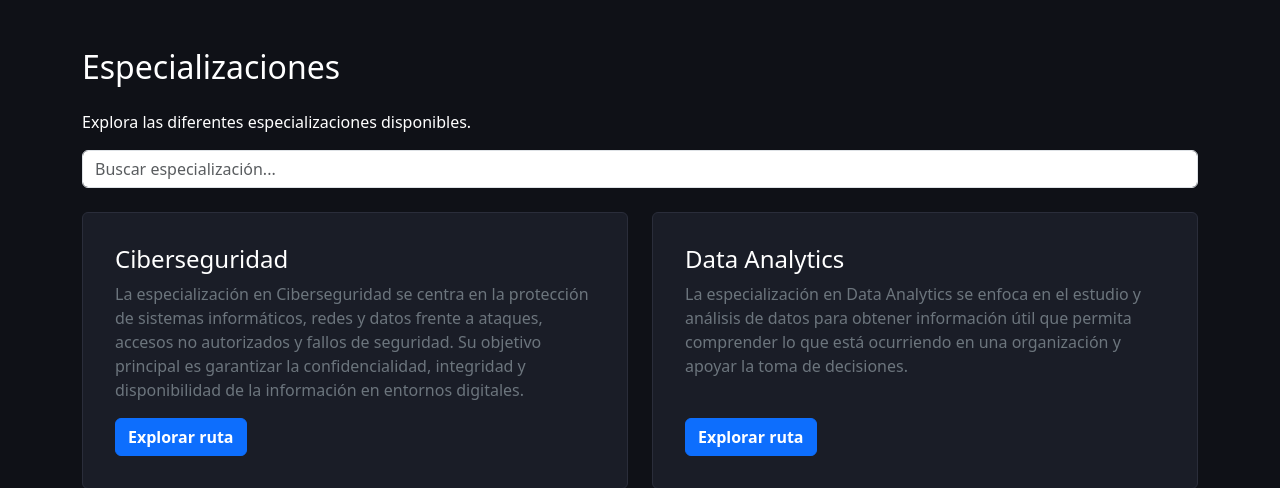
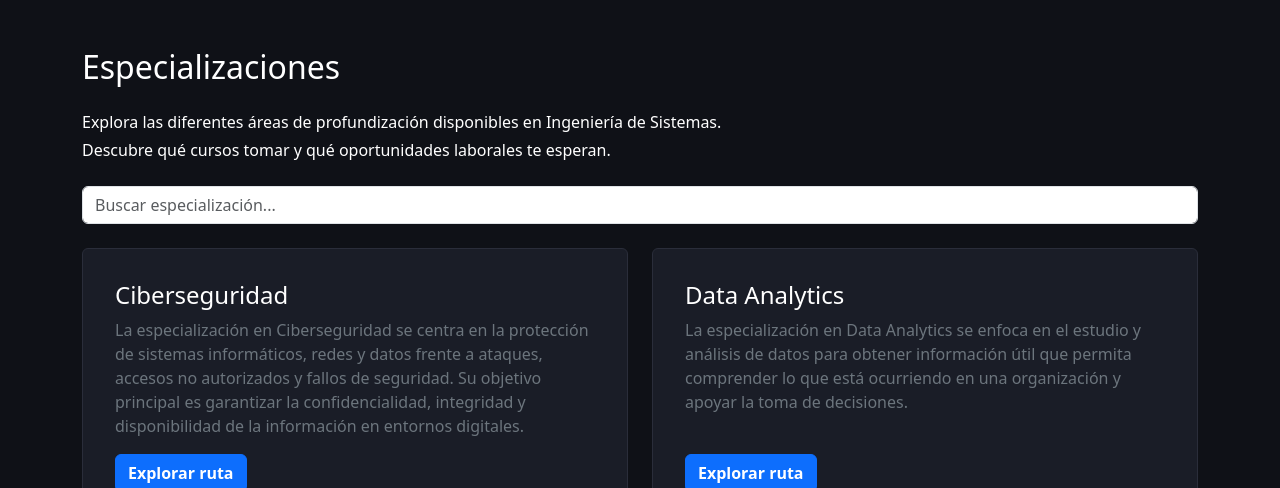
Before and after one commit to juanjosediazrodriguez/P1-roadmap-grupo5, a Django app: page / in a window 1280 px wide. Shown: the top 488 px of the page. Run offline with Django 5.2, Linux system fonts and the light colour scheme; data comes from the database, SQL or seed files in the repository.

Commit message:
Información sobre especializaciones agregada

```diff
--- a/roadmap/templates/roadmap/home.html
+++ b/roadmap/templates/roadmap/home.html
@@ -15,8 +15,11 @@
     <div class="container mt-5">
         <h2 class="mb-4">Especializaciones</h2>
 
-        <p>
-            Explora las diferentes especializaciones disponibles.
+        <p class="mb-1">
+            Explora las diferentes áreas de profundización disponibles en Ingeniería de Sistemas.
+        </p>
+        <p class="mb-4">
+            Descubre qué cursos tomar y qué oportunidades laborales te esperan.
         </p>
 
         <input
```
